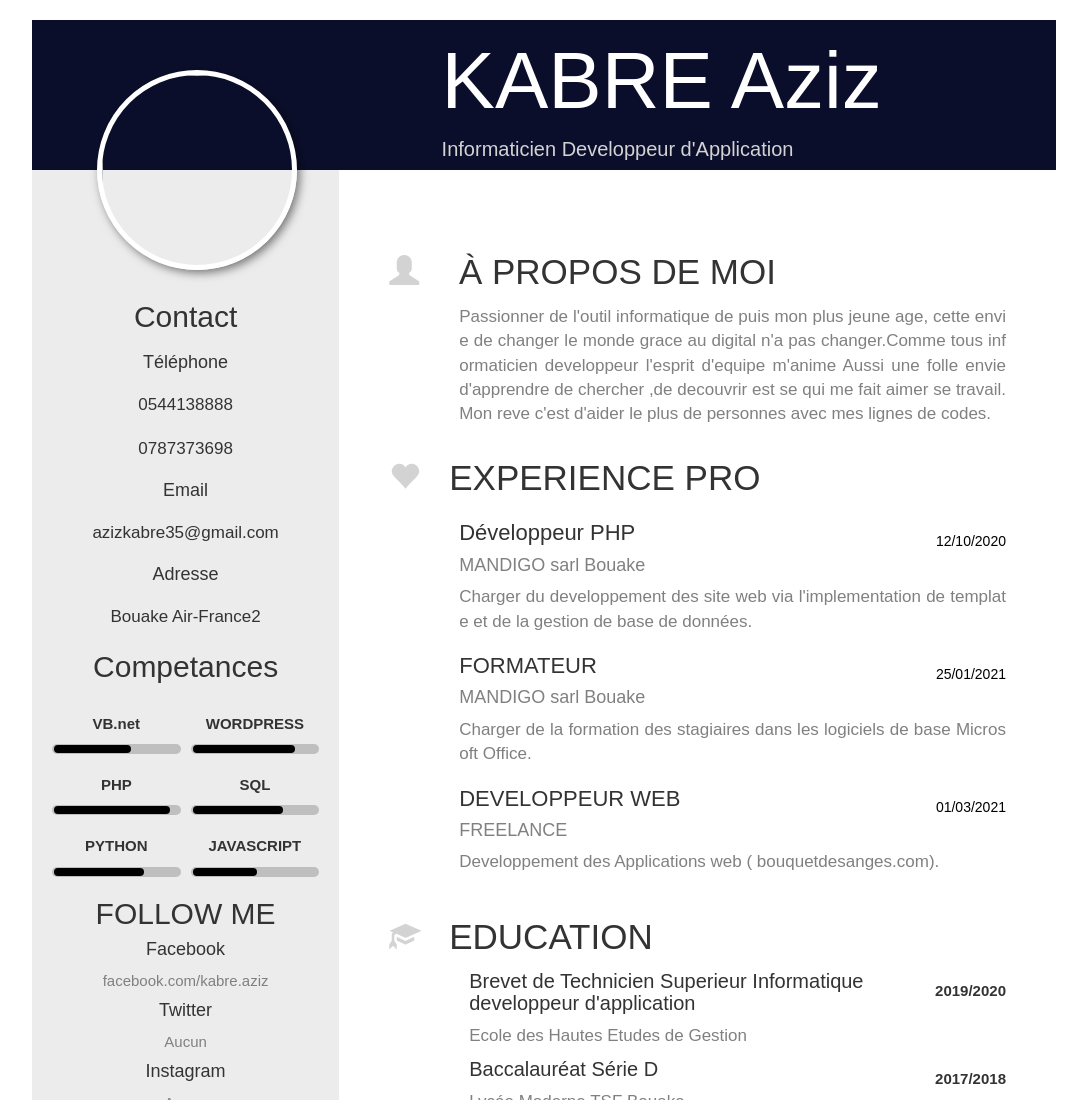
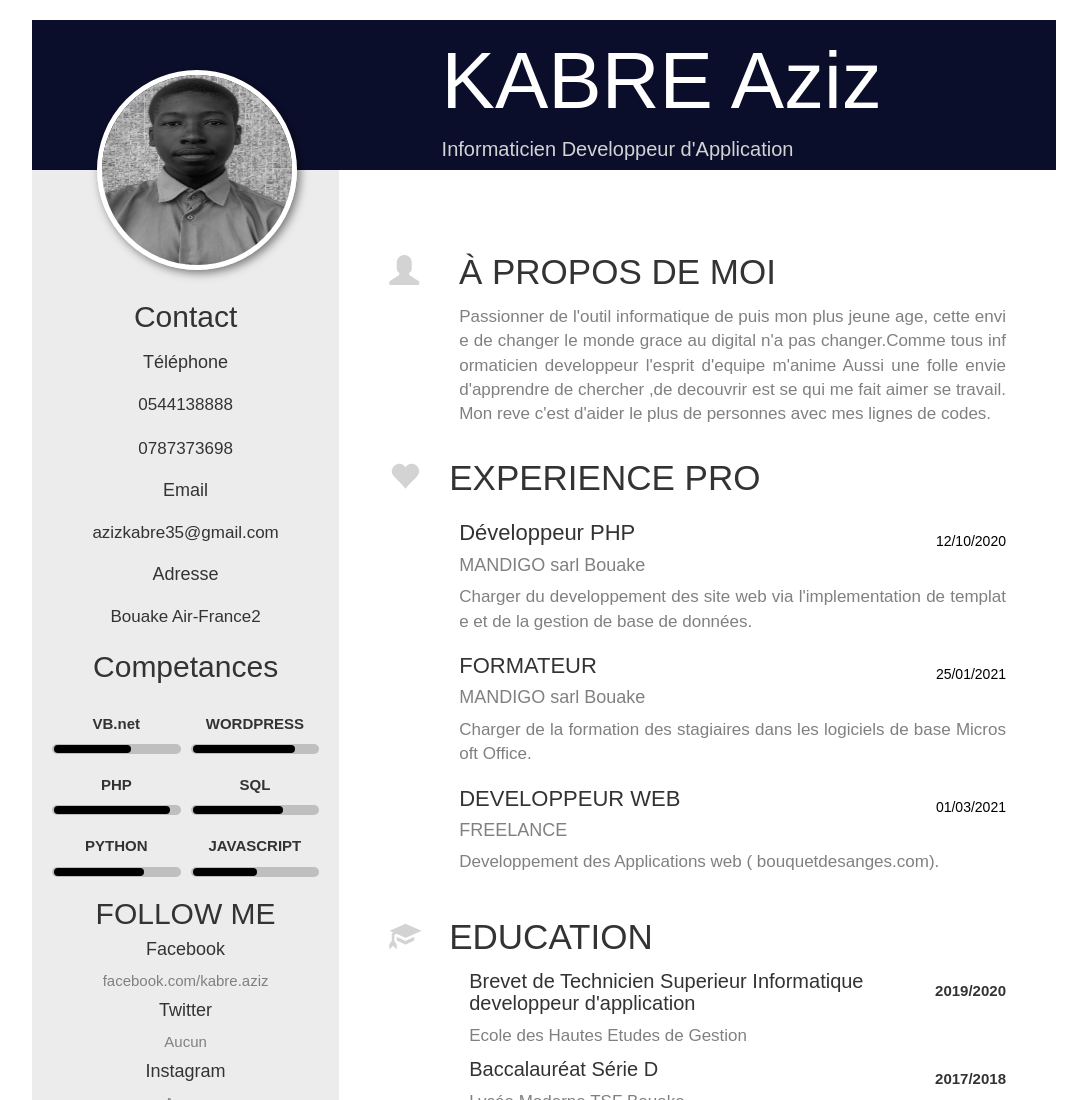
Before and after one commit to Aziz-kabre/Mon-cv-personnel, a plain HTML site: page index.html in a window 1280 px wide. Shown: the top 1100 px of the page, without its empty margins (96-1183 px from the left). Drawn offline with Linux system fonts and the light colour scheme.

Commit message:
premiere version

```diff
--- a/index.html
+++ b/index.html
@@ -15,7 +15,7 @@
 <body>
 <div class="print-area">
 	<div class="header">
-		<img src="C:\Users\ASUS\Downloads\image\IMG-20200208-WA0102.jpg">
+		<img src="images\IMG-20200204-WA0008.jpg">
 		<div class="header-text">
 			<h1>KABRE Aziz</h1>
 			<p>Informaticien Developpeur d'Application </p>
```
Also changed, not shown: images/IMG-20200204-WA0008.jpg (added), images/IMG-20200208-WA0102.jpg (added).
